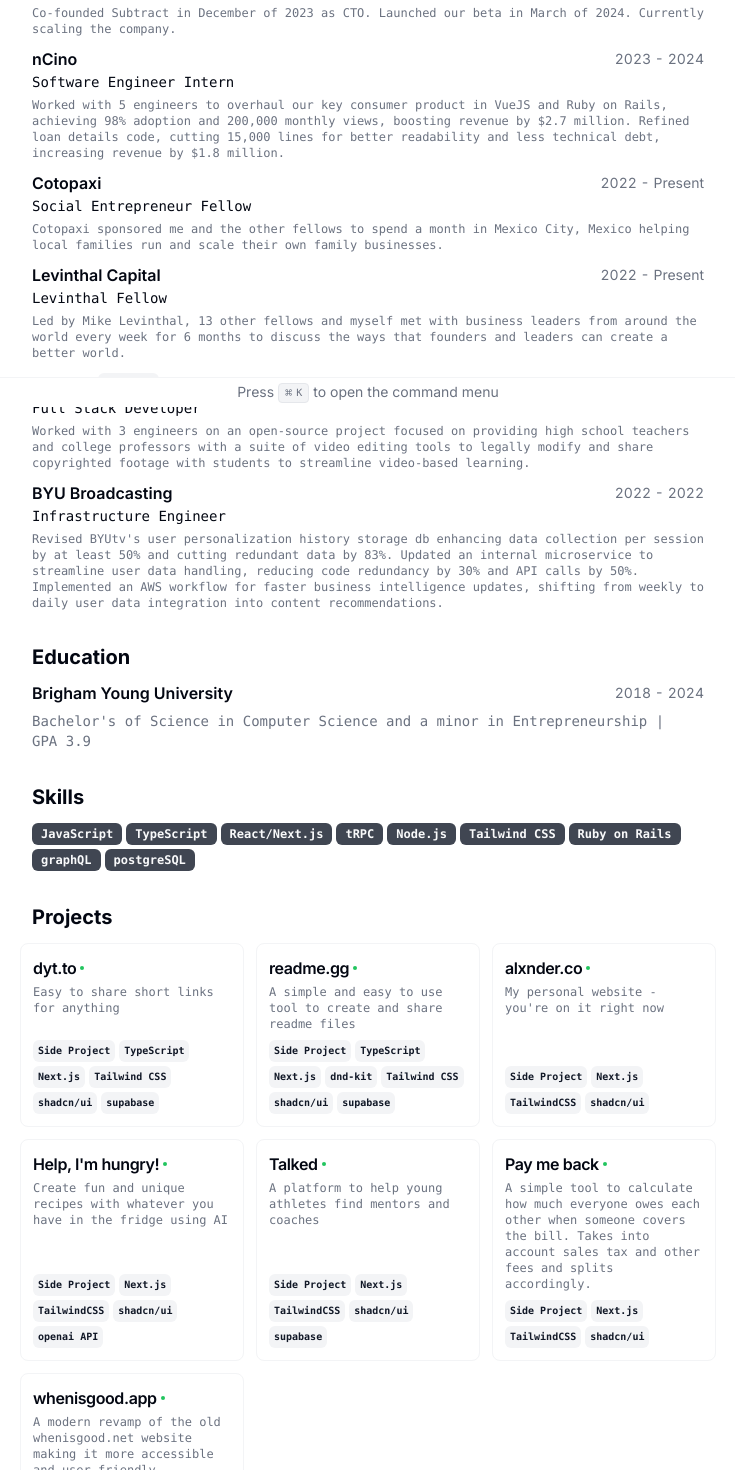
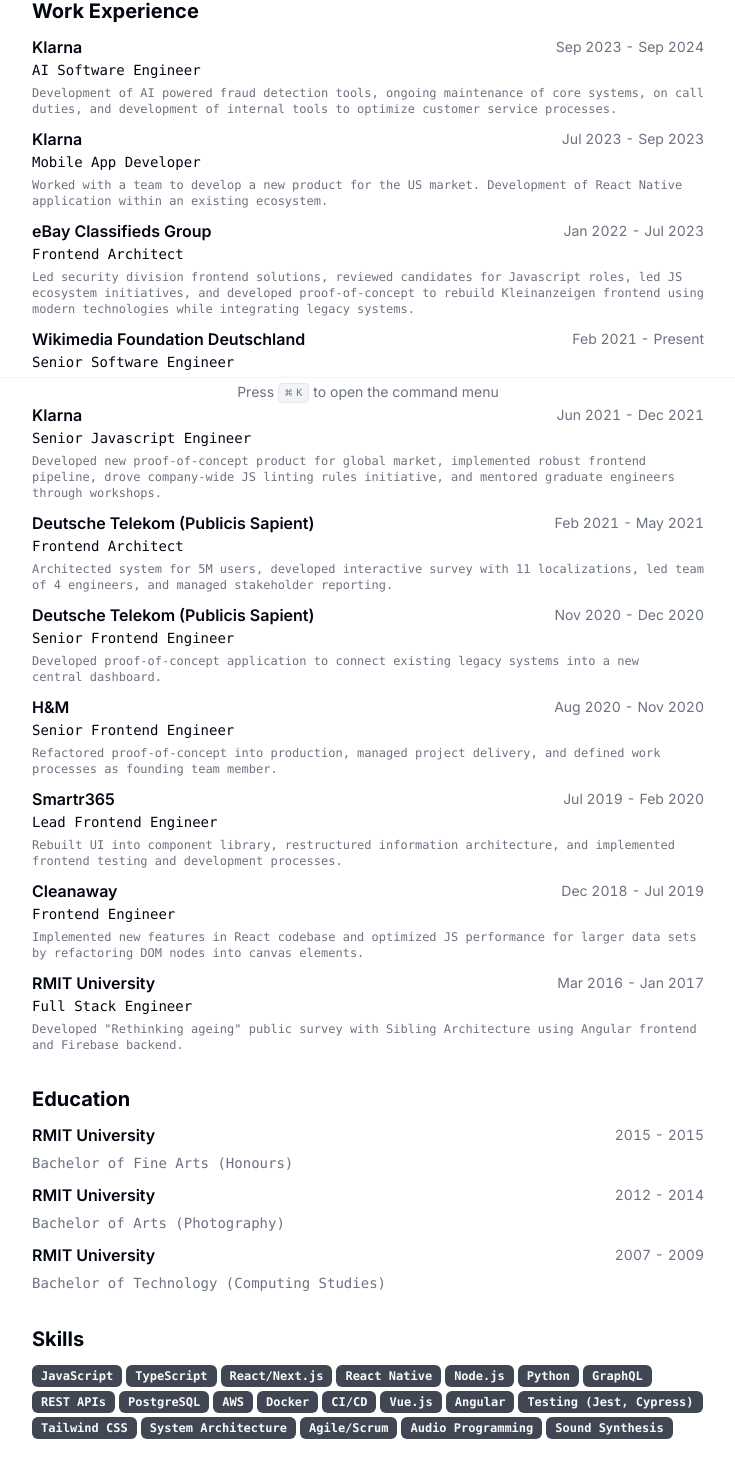
Before and after one commit to botoxparty/portfolio, a Next.js app: page / in a window 1280 px wide. Shown: the part 393-1863 px from the top of the page, without its empty margins (272-1007 px from the left). Built offline with nearby package versions, Linux system fonts and the light colour scheme.

Commit message:
update details

```diff
--- a/app/page.tsx
+++ b/app/page.tsx
@@ -31,14 +31,12 @@
 							{RESUME_DATA.about}
 						</p>
 						<p className='max-w-md items-center text-pretty font-mono text-xs text-muted-foreground'>
-							<a
+							<span
 								className='inline-flex gap-x-1.5 align-baseline leading-none hover:underline'
-								href={RESUME_DATA.locationLink}
-								target='_blank'
 							>
 								<GlobeIcon className='size-3' />
 								{RESUME_DATA.location}
-							</a>
+							</span>
 						</p>
 						<div className='flex gap-x-1 pt-1 font-mono text-sm text-muted-foreground print:hidden'>
 							{RESUME_DATA.contact.email ? (
--- a/data/resume-data.tsx
+++ b/data/resume-data.tsx
@@ -1,210 +1,220 @@
 import { GitHubIcon, LinkedInIcon, XIcon } from '@/components/icons'
 
 export const RESUME_DATA = {
-	name: 'Alexander Densley',
-	initials: 'AD',
-	location: 'Provo, Utah',
-	locationLink: 'https://maps.app.goo.gl/6A2D6gmPxufhUXhn8',
-	about: 'build, ship, scale, repeat',
-	summary: 'e/acc',
-	avatarUrl: 'https://avatars.githubusercontent.com/u/89933800?v=4',
-	personalWebsiteUrl: 'https://alxnder.co',
+	name: 'Adam Hammad',
+	initials: 'AH',
+	location: 'Berlin, Germany',
+	about: 'freelance, contract, full-stack, architecture',
+	avatarUrl: '',
+	summary: `I have a diverse career as a Software Engineer and Architect, showcasing my expertise across various industries. Notable achievements
+include delivering JavaScript projects from end-to-end, leading teams, developing proof-of-concepts to rebuilding legacy
+applications from the ground up using the latest technologies, and creating innovative tools to support engineering
+practices.`,
+	personalWebsiteUrl: 'https://adamham.dev',
 	contact: {
-		email: 'densley.alexander@gmail.com',
-		tel: '+15033969929',
-		booking: 'https://cal.alxnder.co/chat',
+		email: 'mail@adamham.dev',
+		tel: '+4917662575065',
+		booking: 'https://cal.com/adam-xx-otk0uq',
 		social: [
 			{
 				name: 'GitHub',
-				url: 'https://github.com/alexander-densley',
+				url: 'https://github.com/botoxparty',
 				icon: GitHubIcon,
 			},
 			{
 				name: 'LinkedIn',
-				url: 'https://www.linkedin.com/in/alexander-densley/',
+				url: 'https://www.linkedin.com/in/adam-ham-8b609b152/',
 				icon: LinkedInIcon,
 			},
-			{
-				name: 'X',
-				url: 'https://x.com/alxnderco',
-				icon: XIcon,
-			},
+			// {
+			// 	name: 'X',
+			// 	url: 'https://x.com/alxnderco',
+			// 	icon: XIcon,
+			// },
 		],
 	},
 	education: [
 		{
-			school: 'Brigham Young University',
-			degree:
-				"Bachelor's of Science in Computer Science and a minor in Entrepreneurship | GPA 3.9",
-			start: '2018',
-			end: '2024',
+			school: 'RMIT University',
+			degree: 'Bachelor of Fine Arts (Honours)',
+			start: '2015',
+			end: '2015',
+		},
+		{
+			school: 'RMIT University',
+			degree: 'Bachelor of Arts (Photography)',
+			start: '2012',
+			end: '2014',
+		},
+		{
+			school: 'RMIT University',
+			degree: 'Bachelor of Technology (Computing Studies)',
+			start: '2007',
+			end: '2009',
 		},
 	],
 	work: [
 		{
-			company: 'Subtract',
-			link: 'https://subtract.pro',
+			company: 'Klarna',
+			link: 'https://www.klarna.com',
 			badges: [],
-			title: 'Co-founder / CTO',
-			start: '2023',
-			end: 'Present',
-			description:
-				'Co-founded Subtract in December of 2023 as CTO. Launched our beta in March of 2024. Currently scaling the company.',
+			title: 'AI Software Engineer',
+			start: 'Sep 2023',
+			end: 'Sep 2024',
+			description: 'Development of AI powered fraud detection tools, ongoing maintenance of core systems, on call duties, and development of internal tools to optimize customer service processes.',
 		},
 		{
-			company: 'nCino',
-			link: 'https://ncino.com',
+			company: 'Klarna',
+			link: 'https://www.klarna.com',
 			badges: [],
-			title: 'Software Engineer Intern',
-			start: '2023',
-			end: '2024',
-			description:
-				'Worked with 5 engineers to overhaul our key consumer product in VueJS and Ruby on Rails, achieving 98% adoption and 200,000 monthly views, boosting revenue by $2.7 million. Refined loan details code, cutting 15,000 lines for better readability and less technical debt, increasing revenue by $1.8 million.',
+			title: 'Mobile App Developer',
+			start: 'Jul 2023',
+			end: 'Sep 2023',
+			description: 'Worked with a team to develop a new product for the US market. Development of React Native application within an existing ecosystem.',
 		},
 		{
-			company: 'Cotopaxi',
-			link: 'https://www.cotopaxi.com',
+			company: 'eBay Classifieds Group',
+			link: 'https://www.ebayinc.com',
 			badges: [],
-			title: 'Social Entrepreneur Fellow',
-			start: '2022',
-			end: 'Present',
-			description:
-				'Cotopaxi sponsored me and the other fellows to spend a month in Mexico City, Mexico helping local families run and scale their own family businesses. ',
+			title: 'Frontend Architect',
+			start: 'Jan 2022',
+			end: 'Jul 2023',
+			description: 'Led security division frontend solutions, reviewed candidates for Javascript roles, led JS ecosystem initiatives, and developed proof-of-concept to rebuild Kleinanzeigen frontend using modern technologies while integrating legacy systems.',
 		},
 		{
-			company: 'Levinthal Capital',
-			link: 'https://www.linkedin.com/company/levinthal-capital/about/',
+			company: 'Wikimedia Foundation Deutschland',
+			link: 'https://www.wikimedia.de',
 			badges: [],
-			title: 'Levinthal Fellow',
-			start: '2022',
+			title: 'Senior Software Engineer',
+			start: 'Feb 2021',
 			end: 'Present',
-			description:
-				'Led by Mike Levinthal, 13 other fellows and myself met with business leaders from around the world every week for 6 months to discuss the ways that founders and leaders can create a better world.',
+			description: 'Develop tools for data analysis and maintenance on existing and legacy tools.',
 		},
 		{
-			company: 'Y-Video',
-			link: 'https://yvideo.byu.edu/',
-			badges: ['Remote'],
-			title: 'Full Stack Developer',
-			start: '2022',
-			end: '2023',
-			description:
-				'Worked with 3 engineers on an open-source project focused on providing high school teachers and college professors with a suite of video editing tools to legally modify and share copyrighted footage with students to streamline video-based learning.',
+			company: 'Klarna',
+			link: 'https://www.klarna.com',
+			badges: [],
+			title: 'Senior Javascript Engineer',
+			start: 'Jun 2021',
+			end: 'Dec 2021',
+			description: 'Developed new proof-of-concept product for global market, implemented robust frontend pipeline, drove company-wide JS linting rules initiative, and mentored graduate engineers through workshops.',
 		},
 		{
-			company: 'BYU Broadcasting',
-			link: 'https://www.byutv.org/',
+			company: 'Deutsche Telekom (Publicis Sapient)',
+			link: 'https://www.telekom.com',
 			badges: [],
-			title: 'Infrastructure Engineer',
-			start: '2022',
-			end: '2022',
-			description:
-				"Revised BYUtv's user personalization history storage db enhancing data collection per session by at least 50% and cutting redundant data by 83%. Updated an internal microservice to streamline user data handling, reducing code redundancy by 30% and API calls by 50%. Implemented an AWS workflow for faster business intelligence updates, shifting from weekly to daily user data integration into content recommendations.",
+			title: 'Frontend Architect',
+			start: 'Feb 2021',
+			end: 'May 2021',
+			description: 'Architected system for 5M users, developed interactive survey with 11 localizations, led team of 4 engineers, and managed stakeholder reporting.',
+		},
+		{
+			company: 'Deutsche Telekom (Publicis Sapient)',
+			link: 'https://www.telekom.com',
+			badges: [],
+			title: 'Senior Frontend Engineer',
+			start: 'Nov 2020',
+			end: 'Dec 2020',
+			description: 'Developed proof-of-concept application to connect existing legacy systems into a new central dashboard.',
+		},
+		{
+			company: 'H&M',
+			link: 'https://www.hm.com',
+			badges: [],
+			title: 'Senior Frontend Engineer',
+			start: 'Aug 2020',
+			end: 'Nov 2020',
+			description: 'Refactored proof-of-concept into production, managed project delivery, and defined work processes as founding team member.',
+		},
+		{
+			company: 'Smartr365',
+			link: 'https://smartr365.com',
+			badges: [],
+			title: 'Lead Frontend Engineer',
+			start: 'Jul 2019',
+			end: 'Feb 2020',
+			description: 'Rebuilt UI into component library, restructured information architecture, and implemented frontend testing and development processes.',
+		},
+		{
+			company: 'Cleanaway',
+			link: 'https://www.cleanaway.com.au',
+			badges: [],
+			title: 'Frontend Engineer',
+			start: 'Dec 2018',
+			end: 'Jul 2019',
+			description: 'Implemented new features in React codebase and optimized JS performance for larger data sets by refactoring DOM nodes into canvas elements.',
+		},
+		{
+			company: 'RMIT University',
+			link: 'https://www.rmit.edu.au',
+			badges: [],
+			title: 'Full Stack Engineer',
+			start: 'Mar 2016',
+			end: 'Jan 2017',
+			description: 'Developed "Rethinking ageing" public survey with Sibling Architecture using Angular frontend and Firebase backend.',
 		},
 	],
 	skills: [
 		'JavaScript',
 		'TypeScript',
 		'React/Next.js',
-		'tRPC',
+		'React Native',
 		'Node.js',
+		'Python',
+		'GraphQL',
+		'REST APIs',
+		'PostgreSQL',
+		'AWS',
+		'Docker',
+		'CI/CD',
+		'Vue.js',
+		'Angular',
+		'Testing (Jest, Cypress)',
 		'Tailwind CSS',
-		'Ruby on Rails',
-		'graphQL',
-		'postgreSQL',
+		'System Architecture',
+		'Agile/Scrum',
+		'Audio Programming',
+		'Sound Synthesis',
 	],
 	projects: [
 		{
-			title: 'dyt.to',
-			techStack: [
-				'Side Project',
-				'TypeScript',
-				'Next.js',
-				'Tailwind CSS',
-				'shadcn/ui',
-				'supabase',
-			],
-			description: 'Easy to share short links for anything',
+			title: 'Chopped & Screwed Workstation',
+			techStack: ['React', 'Next.js', 'Tone.js', 'Soundcloud API'],
+			description: 'An audio workstation for creating and managing chopped and screwed music.',
 			link: {
-				href: 'https://dyt.to/',
+				href: 'https://screw.pounding.systems/',
 			},
 		},
 		{
-			title: 'readme.gg',
-			techStack: [
-				'Side Project',
-				'TypeScript',
-				'Next.js',
-				'dnd-kit',
-				'Tailwind CSS',
-				'shadcn/ui',
-				'supabase',
-			],
-			description:
-				'A simple and easy to use tool to create and share readme files',
+			title: 'Mozilla Firefox DevTools',
+			techStack: ['React', 'Mochitest', 'Mercurial', 'HG', 'Mozphab'],
+			description: 'Fixed platform specific bugs and implemented enhancements and new search features to DevTools console.',
 			link: {
-				href: 'https://readme.gg/',
+				href: 'https://firefox-dev.tools/',
 			},
 		},
 		{
-			title: 'alxnder.co',
-			techStack: ['Side Project', 'Next.js', 'TailwindCSS', 'shadcn/ui'],
-			description: "My personal website - you're on it right now",
+			title: 'Rome Toolchain',
+			techStack: ['TypeScript'],
+			description: 'Implemented custom JSX rules specific to accessibility for the linter.',
 			link: {
-				href: 'https://alxnder.co/',
+				href: 'https://rome.tools/',
 			},
 		},
 		{
-			title: "Help, I'm hungry!",
-			techStack: [
-				'Side Project',
-				'Next.js',
-				'TailwindCSS',
-				'shadcn/ui',
-				'openai API',
-			],
-			description:
-				'Create fun and unique recipes with whatever you have in the fridge using AI',
+			title: 'XP.css',
+			techStack: ['PostCSS', 'SCSS', 'Node'],
+			description: 'A design system for building faithful recreations of old user interfaces.',
 			link: {
-				href: 'https://helpimhungry.com/',
+				href: 'https://botoxparty.github.io/XP.css/',
 			},
 		},
 		{
-			title: 'Talked',
-			techStack: [
-				'Side Project',
-				'Next.js',
-				'TailwindCSS',
-				'shadcn/ui',
-				'supabase',
-			],
-			description: 'A platform to help young athletes find mentors and coaches',
+			title: 'min.report',
+			techStack: ['React', 'AWS', 'WP API'],
+			description: 'Min.report engages a multitude of perspectives in diverse and experimental ways around the intentionally broad theme of reportage.',
 			link: {
-				href: 'https://trytalked.com/',
-			},
-		},
-		{
-			title: 'Pay me back',
-			techStack: ['Side Project', 'Next.js', 'TailwindCSS', 'shadcn/ui'],
-			description:
-				'A simple tool to calculate how much everyone owes each other when someone covers the bill. Takes into account sales tax and other fees and splits accordingly.',
-			link: {
-				href: 'https://paymeback.app/',
-			},
-		},
-		{
-			title: 'whenisgood.app',
-			techStack: [
-				'Side Project',
-				'Next.js',
-				'TailwindCSS',
-				'shadcn/ui',
-				'supabase',
-			],
-			description:
-				'A modern revamp of the old whenisgood.net website making it more accessible and user friendly',
-			link: {
-				href: 'https://whenisgood.app/',
+				href: 'https://min.report/',
 			},
 		},
 	],
```
Also changed, not shown: 2 other files (tests, documents, lock files or other folders).
